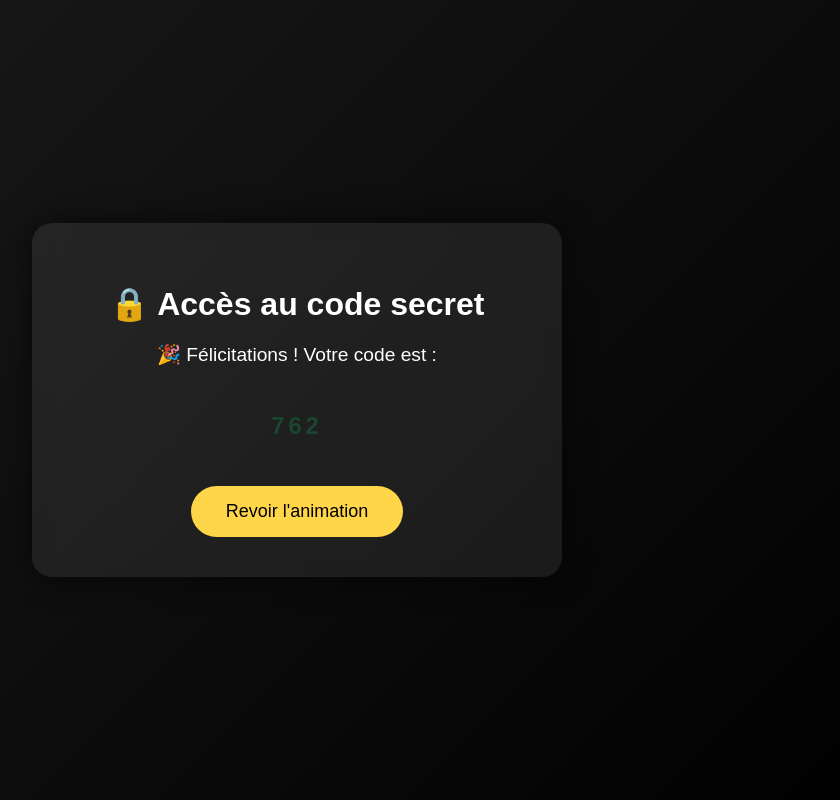
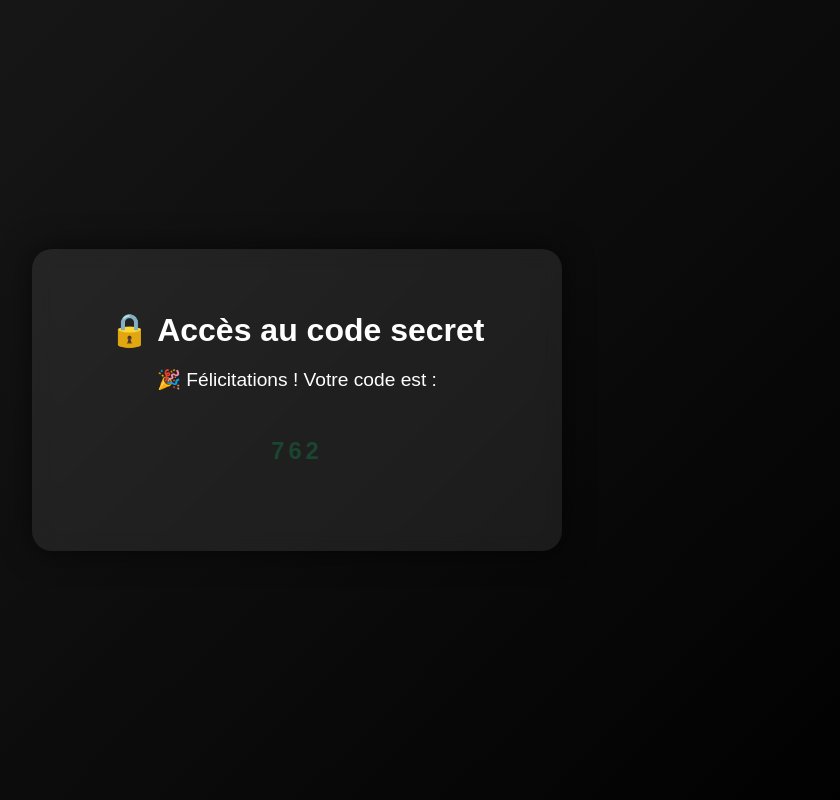
Before and after one commit to NthCourtin/feteAgri, a plain HTML site: page pageCode.html in a window 1280 px wide. Shown: the whole page, without its empty margins (343-1183 px from the left). Drawn offline with Linux system fonts and the light colour scheme.

Commit message:
Update pageCode.html

```diff
--- a/pageCode.html
+++ b/pageCode.html
@@ -104,10 +104,6 @@ Analyse en cours...
 762
 </div>
 
-<button onclick="location.reload()">
-Revoir l'animation
-</button>
-
 </div>
 
 <script>
```
